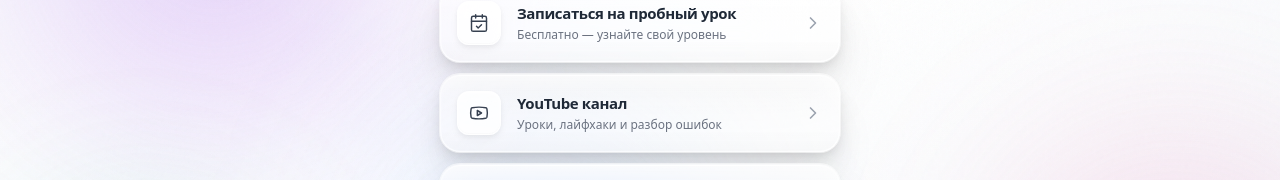
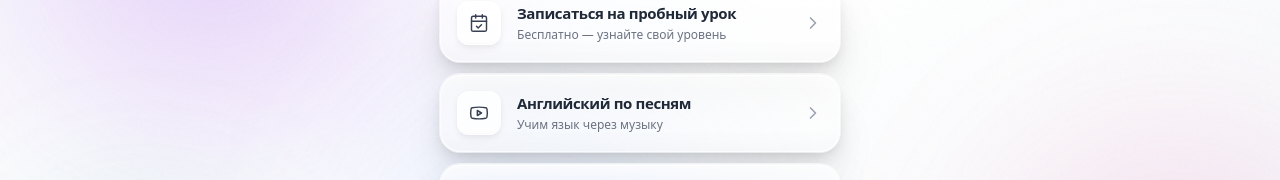
Before and after one commit to pr-poehali-dev/cosmic-voyage-initiatives, a React (Vite) app: page / in a window 1280 px wide. Shown: the part 288-468 px from the top of the page. Built offline with nearby package versions, Linux system fonts and the light colour scheme.

Commit message:
Измени кнопку YouTube каналы на «Английский по песням»

```diff
--- a/src/pages/LinkBioPage.tsx
+++ b/src/pages/LinkBioPage.tsx
@@ -12,8 +12,8 @@ const links = [
     icon: CalendarCheck,
   },
   {
-    title: "YouTube канал",
-    description: "Уроки, лайфхаки и разбор ошибок",
+    title: "Английский по песням",
+    description: "Учим язык через музыку",
     href: "#",
     icon: Youtube,
   },
```
